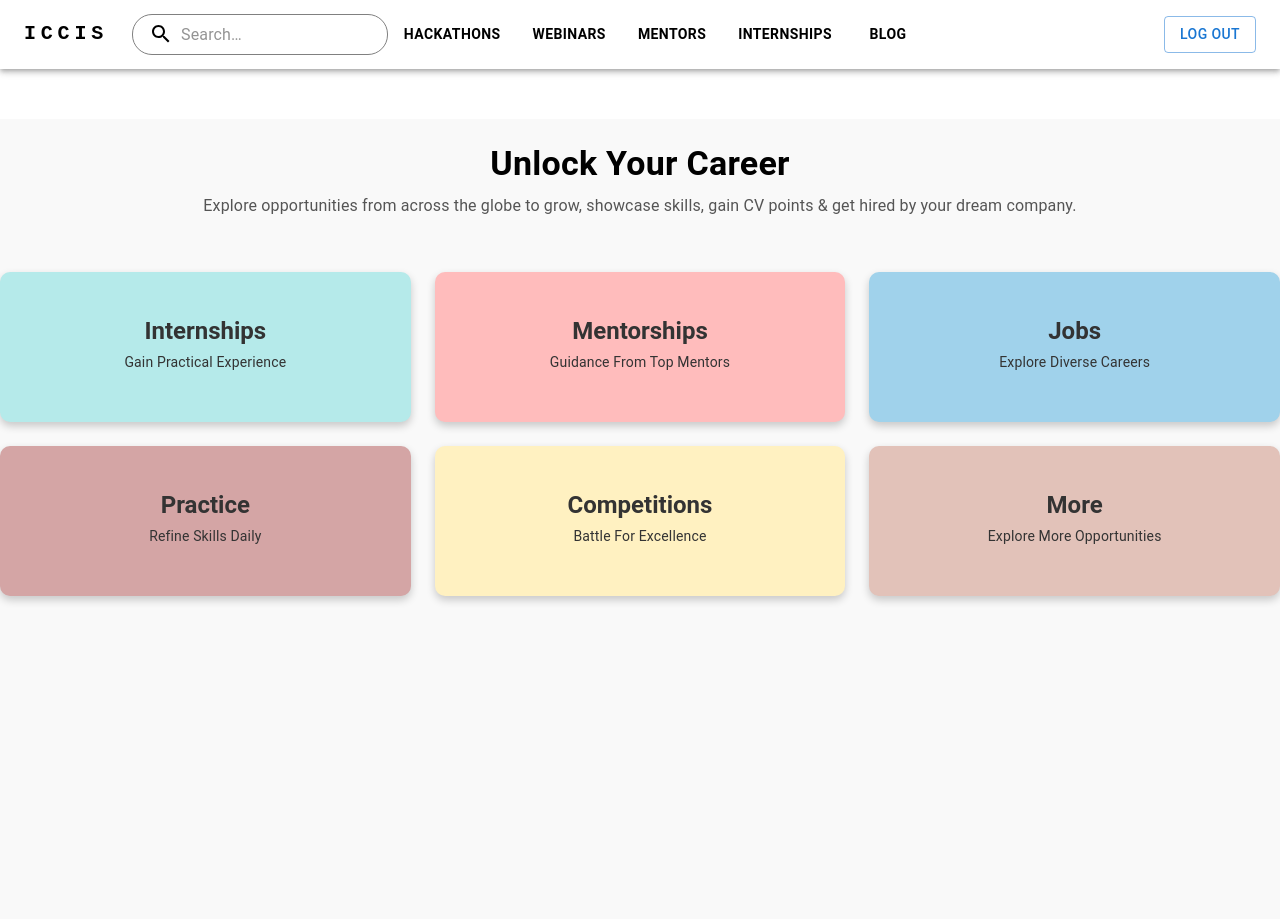
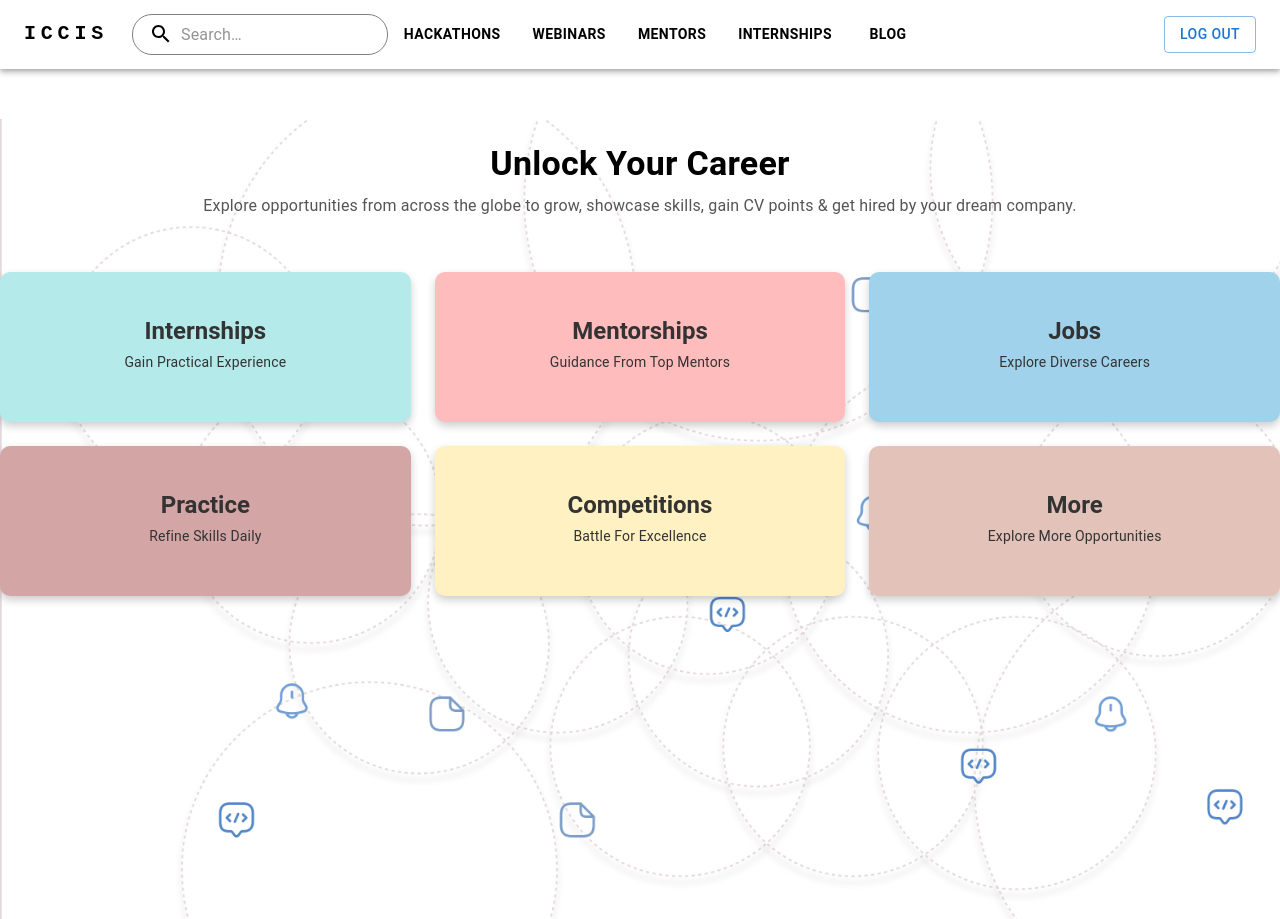
Before and after one commit to iashokk/competition-website, a React (Create React App) app: page / in a window 1280 px wide. Built offline with nearby package versions, Linux system fonts and the light colour scheme; sample sign-in values are in the browser's storage.

Commit message:
3 commit

```diff
--- a/src/Dashboard.js
+++ b/src/Dashboard.js
@@ -34,8 +34,9 @@ const backgroundWrapperStyles = {
   left: 0,
   right: 0,
   bottom: 0,
-  backgroundColor: "#f9f9f9",
-  zIndex: -1, // Ensures the background stays behind all other content
+  backgroundColor: 'white',
+  backgroundSize: 'cover',
+  backgroundImage: 'url(/Background.png)',
 };
 
 function Dashboard() {
--- a/src/NavBar.js
+++ b/src/NavBar.js
@@ -199,7 +199,7 @@ function Navbar() {
               textDecoration: "none",
             }}
           >
-            LOGO
+            ICCIS
           </Typography>
           <Box sx={{ flexGrow: 1, display: { xs: "none", md: "flex" } }}>
             {pages.map((page) => (
--- a/src/SignIn.js
+++ b/src/SignIn.js
@@ -115,7 +115,7 @@ const SignIn = ({ setIsLoggedIn }) => {
           <DottedLine fontSize="large" />
         </DottedBackground>
         <Card variant="outlined">
-          Logo
+          ICCIS
           <Typography
             component="h1"
             variant="h4"
```
